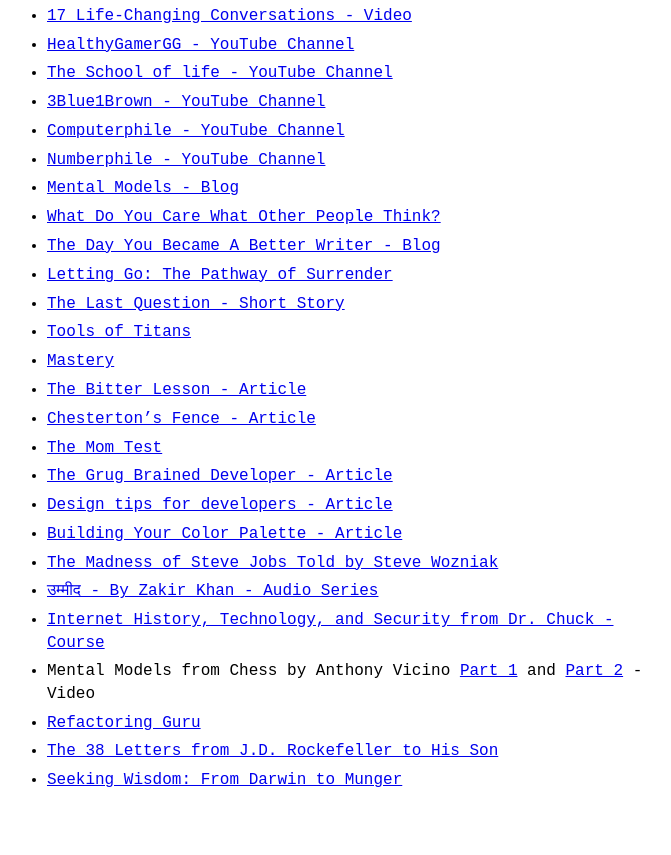
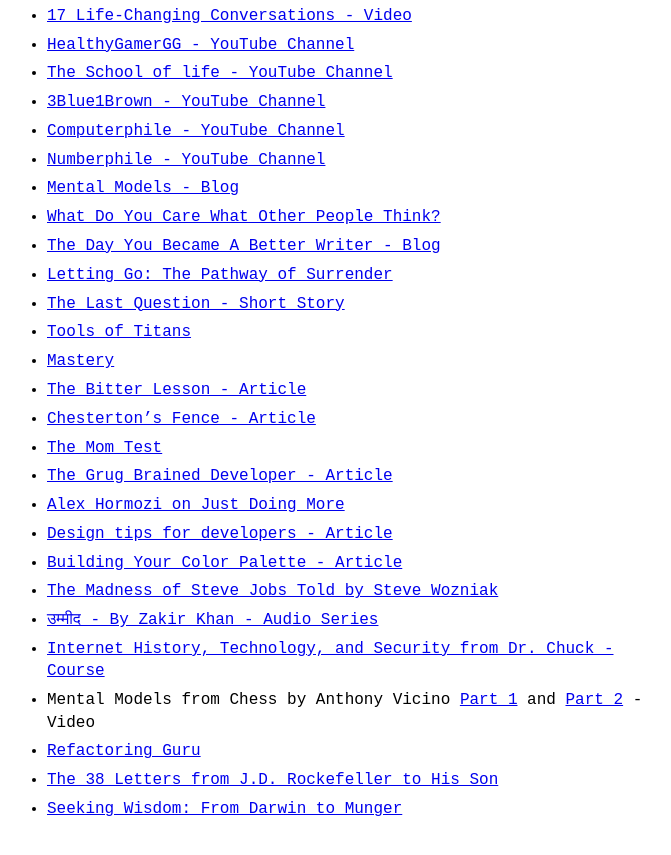
Before and after one commit to vishalvibes/vishalvibes.github.io, a Jekyll site: the page built from bookshelf.md, in a window 1280 px wide and 900 px high, scrolled down 1522 px. Shown: the top 855 px of the window, without its empty margins (313-984 px from the left). Built offline with Jekyll 4.4.1, drawn with Linux system fonts in a browser that asks for light colours.

Commit message:
Add a new resource link to bookshelf.md

```diff
--- a/bookshelf.md
+++ b/bookshelf.md
@@ -71,6 +71,7 @@ permalink: /bookshelf
 - [Chesterton's Fence - Article](https://fs.blog/chestertons-fence/)
 - [The Mom Test](https://www.goodreads.com/book/show/52283963-the-mom-test)
 - [The Grug Brained Developer - Article](https://grugbrain.dev/)
+- [Alex Hormozi on Just Doing More](https://www.youtube.com/watch?v=0lMn_-EXyhQ)
 - [Design tips for developers - Article](https://paul.copplest.one/blog/design.html#creating-a-logo)
 - [Building Your Color Palette - Article](https://www.refactoringui.com/previews/building-your-color-palette)
 - [The Madness of Steve Jobs Told by Steve Wozniak](https://www.youtube.com/watch?v=R3OcY37GOAA)
```
